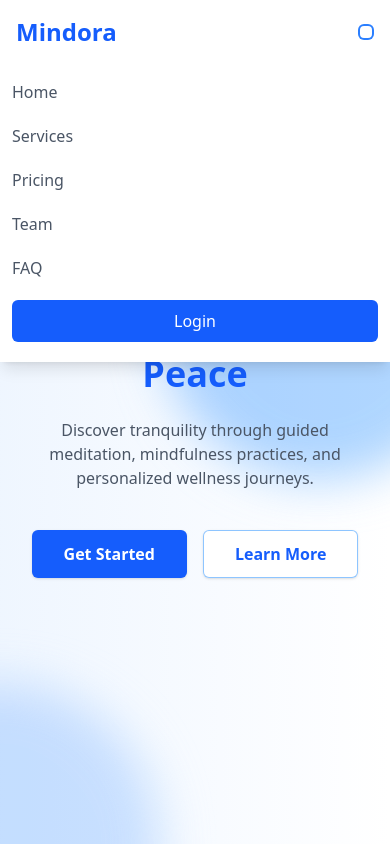
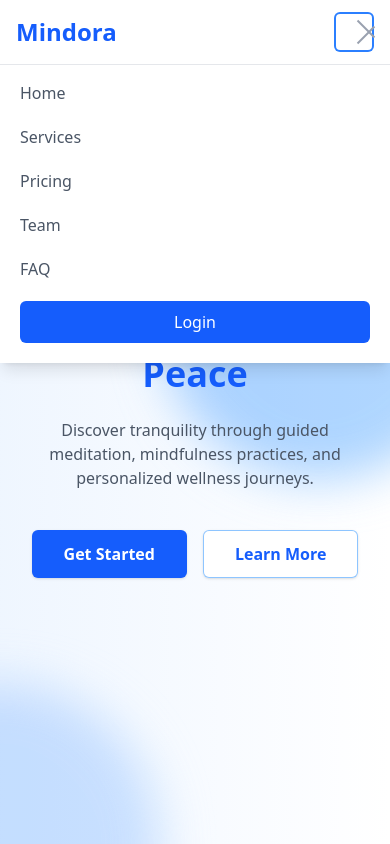
Before and after one commit to vanshita2207/Mindora_1, a React (Vite) app: page / in a window 390 px wide. Both pictures are taken after a click on the button "Open main menu". Shown: the top 844 px of the page. Built offline with nearby package versions, Linux system fonts and the light colour scheme.

Commit message:
Navbar Responsiveness

```diff
--- a/src/pages/components/Home/Navbar.jsx
+++ b/src/pages/components/Home/Navbar.jsx
@@ -7,29 +7,38 @@ function Navbar() {
   const menuVariants = {
     closed: {
       opacity: 0,
-      x: "100%",
+      height: 0,
       transition: {
-        duration: 0.3
+        duration: 0.3,
+        when: "afterChildren"
       }
     },
     open: {
       opacity: 1,
-      x: 0,
+      height: "auto",
       transition: {
-        duration: 0.3
+        duration: 0.3,
+        when: "beforeChildren",
+        staggerChildren: 0.1
       }
     }
   };
 
   const itemVariants = {
-    closed: { x: 20, opacity: 0 },
-    open: i => ({
-      x: 0,
+    closed: {
+      opacity: 0,
+      y: -10,
+      transition: {
+        duration: 0.2
+      }
+    },
+    open: {
       opacity: 1,
+      y: 0,
       transition: {
-        delay: i * 0.1
+        duration: 0.2
       }
-    })
+    }
   };
 
   const scrollToSection = (sectionId) => {
@@ -67,7 +76,7 @@ function Navbar() {
                 <motion.button
                   key={item}
                   onClick={() => scrollToSection(item.toLowerCase())}
-                  className="text-gray-600 hover:text-blue-600 px-3 py-2 rounded-md text-sm font-medium"
+                  className="text-gray-600 hover:text-blue-600 px-3 py-2 rounded-md text-sm font-medium transition-colors duration-200"
                   whileHover={{ scale: 1.1 }}
                   whileTap={{ scale: 0.95 }}
                 >
@@ -82,7 +91,7 @@ function Navbar() {
             >
               <a
                 href="https://basicloginauth.vercel.app/"
-                className="inline-flex items-center px-4 py-2 border border-transparent text-sm font-medium rounded-md text-white bg-blue-600 hover:bg-blue-700"
+                className="inline-flex items-center px-4 py-2 border border-transparent text-sm font-medium rounded-md text-white bg-blue-600 hover:bg-blue-700 transition-colors duration-200"
               >
                 Login
               </a>
@@ -92,12 +101,35 @@ function Navbar() {
           {/* Mobile menu button */}
           <div className="flex items-center sm:hidden">
             <motion.button
-              className="inline-flex items-center justify-center p-2 rounded-md text-gray-400 hover:text-gray-500 hover:bg-gray-100 focus:outline-none focus:ring-2 focus:ring-inset focus:ring-blue-500"
+              className="inline-flex items-center justify-center p-2 rounded-md text-gray-400 hover:text-blue-600 hover:bg-gray-100 focus:outline-none focus:ring-2 focus:ring-inset focus:ring-blue-500 transition-colors duration-200"
               onClick={() => setIsOpen(!isOpen)}
               whileTap={{ scale: 0.95 }}
             >
               <span className="sr-only">Open main menu</span>
-              <i className={`fas ${isOpen ? 'fa-times' : 'fa-bars'}`}></i>
+              <div className="w-6 h-6 relative">
+                <motion.span
+                  className="absolute h-0.5 w-6 bg-current transform transition-transform duration-300 ease-in-out"
+                  animate={{
+                    rotate: isOpen ? 45 : 0,
+                    translateY: isOpen ? 8 : 0
+                  }}
+                />
+                <motion.span
+                  className="absolute h-0.5 w-6 bg-current transform transition-opacity duration-300 ease-in-out"
+                  animate={{
+                    opacity: isOpen ? 0 : 1
+                  }}
+                  style={{ top: "50%", transform: "translateY(-50%)" }}
+                />
+                <motion.span
+                  className="absolute h-0.5 w-6 bg-current transform transition-transform duration-300 ease-in-out"
+                  animate={{
+                    rotate: isOpen ? -45 : 0,
+                    translateY: isOpen ? -8 : 0
+                  }}
+                  style={{ bottom: 0 }}
+                />
+              </div>
             </motion.button>
           </div>
         </div>
@@ -107,18 +139,18 @@ function Navbar() {
       <AnimatePresence>
         {isOpen && (
           <motion.div
-            className="sm:hidden"
+            className="sm:hidden overflow-hidden bg-white border-t border-gray-200"
             initial="closed"
             animate="open"
             exit="closed"
             variants={menuVariants}
           >
-            <div className="pt-2 pb-3 space-y-1">
+            <div className="px-2 pt-2 pb-3 space-y-1">
               {["Home", "Services", "Pricing", "Team", "FAQ"].map((item, i) => (
                 <motion.button
                   key={item}
                   onClick={() => scrollToSection(item.toLowerCase())}
-                  className="block w-full text-left px-3 py-2 text-base font-medium text-gray-600 hover:text-blue-600 hover:bg-gray-50"
+                  className="block w-full text-left px-3 py-2 text-base font-medium text-gray-600 hover:text-blue-600 hover:bg-gray-50 rounded-md transition-colors duration-200"
                   variants={itemVariants}
                   custom={i}
                 >
@@ -128,11 +160,10 @@ function Navbar() {
               <motion.div
                 className="px-3 py-2"
                 variants={itemVariants}
-                custom={5}
               >
                 <a
                   href="https://basicloginauth.vercel.app/"
-                  className="block w-full text-center px-4 py-2 border border-transparent text-base font-medium rounded-md text-white bg-blue-600 hover:bg-blue-700"
+                  className="block w-full text-center px-4 py-2 border border-transparent text-base font-medium rounded-md text-white bg-blue-600 hover:bg-blue-700 transition-colors duration-200"
                 >
                   Login
                 </a>
```
